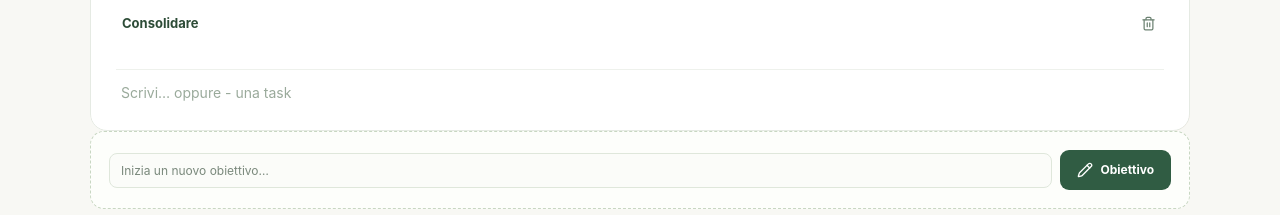
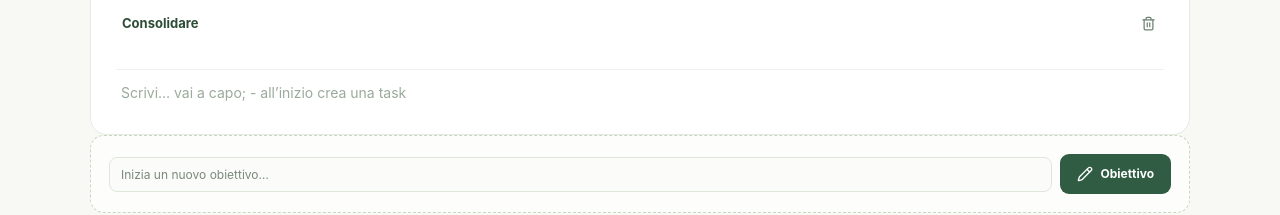
Before and after one commit to EmprinEnrico/app-scout, a React (Vite) app in the folder web/: page / in a window 1280 px wide. Shown: the part 349-564 px from the top of the page. Built offline with nearby package versions, Linux system fonts and the light colour scheme.

Commit message:
Make live objective input multiline

```diff
--- a/web/src/Hierarchy.css
+++ b/web/src/Hierarchy.css
@@ -87,8 +87,8 @@
 }
 .live-entry { margin: 5px 25px 20px; border-top: 1px solid #eef1ec; }
 .live-entry-input {
-  width: 100%; border: 0; outline: 0; background: transparent; color: #304c3b;
-  padding: 13px 5px 7px; font-size: 14px; line-height: 1.45;
+  width: 100%; min-height: 27px; resize: none; overflow: hidden; border: 0; outline: 0;
+  background: transparent; color: #304c3b; padding: 13px 5px 7px; font-size: 14px; line-height: 1.45;
 }
 .live-entry-input::placeholder { color: #9aaa9b; }
 .live-entry-input:focus { background: #fbfcf9; }
--- a/web/src/components/ObjectivesScreen.tsx
+++ b/web/src/components/ObjectivesScreen.tsx
@@ -1,5 +1,5 @@
 // Objectives screen: a live text editor for objectives, milestones, and goals.
-import { useState, type FormEvent } from "react";
+import { useLayoutEffect, useRef, useState, type FormEvent } from "react";
 import { Pencil, Trash2 } from "lucide-react";
 import { useGoals } from "../domain/GoalsContext";
 import type { Area, Goal, Stage } from "../domain/contracts";
@@ -52,20 +52,32 @@ function LiveEntry({
   onCommit: (value: string) => void;
 }) {
   const [value, setValue] = useState("");
+  const inputRef = useRef<HTMLTextAreaElement>(null);
+
+  useLayoutEffect(() => {
+    const input = inputRef.current;
+    if (!input) return;
+    input.style.height = "auto";
+    input.style.height = `${input.scrollHeight}px`;
+  }, [value]);
 
   function commit() {
     const nextValue = value.trim();
     if (!nextValue) return;
-    onCommit(nextValue);
+    onCommit(value);
     setValue("");
   }
 
   return (
     <div className="live-entry">
-      <input
+      <textarea
+        ref={inputRef}
         className="live-entry-input"
         aria-label="Scrivi un milestone o una task"
-        placeholder={hasMilestone ? "Scrivi… oppure - una task" : "Scrivi un milestone…"}
+        placeholder={hasMilestone
+          ? "Scrivi… vai a capo; - all’inizio crea una task"
+          : "Scrivi un milestone…"}
+        rows={1}
         value={value}
         onChange={(event) => setValue(event.target.value)}
         onKeyDown={(event) => {
@@ -80,6 +92,7 @@ function LiveEntry({
             commit();
           }
         }}
+        onBlur={commit}
       />
     </div>
   );
@@ -116,19 +129,26 @@ function ObjectiveCard({
     .filter((stage) => stage.areaId === area.id)
     .sort((left, right) => left.position - right.position);
   const [activeStageId, setActiveStageId] = useState(areaStages[0]?.id ?? "");
-  const activeStage = areaStages.find((stage) => stage.id === activeStageId)
-    ?? areaStages.at(-1);
+  function commitEntry(value: string) {
+    let currentStageId = areaStages.find((stage) => stage.id === activeStageId)?.id
+      ?? areaStages.at(-1)?.id
+      ?? "";
 
-  function commitEntry(value: string) {
-    if (value.startsWith("-")) {
-      const title = value.slice(1).trim();
-      if (title && activeStage) {
-        onAddGoal({ title, areaId: area.id, stageId: activeStage.id });
+    for (const rawLine of value.split(/\r?\n/)) {
+      const line = rawLine.trim();
+      if (!line) continue;
+      if (line.startsWith("-")) {
+        const title = line.slice(1).trim();
+        if (!title) continue;
+        if (!currentStageId) {
+          currentStageId = onAddStage(area.id, "Primi passi");
+        }
+        onAddGoal({ title, areaId: area.id, stageId: currentStageId });
+      } else {
+        currentStageId = onAddStage(area.id, line);
       }
-      return;
     }
-    const stageId = onAddStage(area.id, value);
-    setActiveStageId(stageId);
+    if (currentStageId) setActiveStageId(currentStageId);
   }
 
   function deleteObjective() {
```
